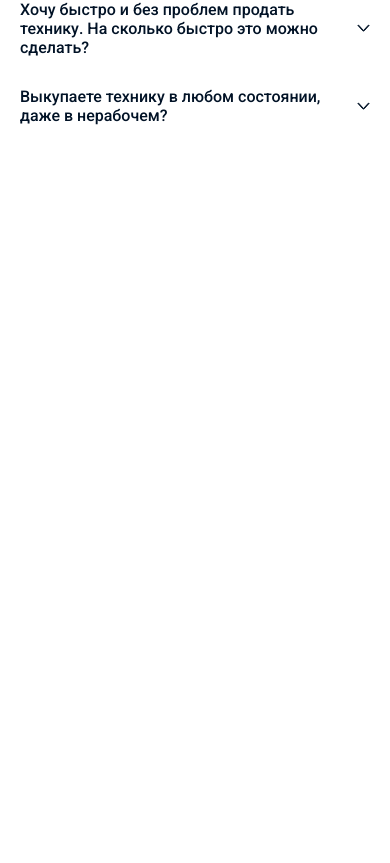
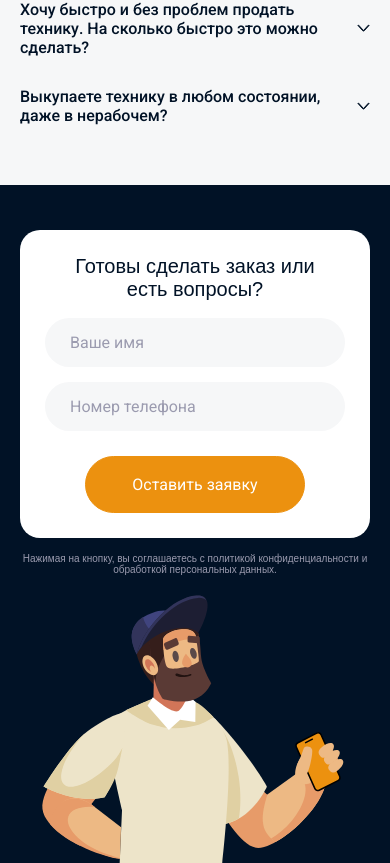
Before and after one commit to violoctecia/kzn197323wk32, a Nuxt app: page / in a window 390 px wide. Shown: the part 4139-5002 px from the top of the page. Before the commit the page ends 4324 px from the top, so only its background shows below. Built offline with nearby package versions, Linux system fonts and the light colour scheme; a web font is replaced by a local one.

Commit message:
first commit

```diff
--- a/assets/style/main.css
+++ b/assets/style/main.css
@@ -95,10 +95,15 @@ body {
     cursor: pointer;
     border: 1px solid var(--orang);
 }
-button:hover {
+button:hover, button:focus {
     background: var(--white);
     color: var(--orang);
-
+}
+button:disabled {
+    border: 1px solid #9B9BAF;
+    background: #f6f7f8;
+    color: #9B9BAF;
+    cursor: not-allowed;
 }
 @media (max-width: 1130px) {
     .container {
--- a/components/faq.vue
+++ b/components/faq.vue
@@ -58,6 +58,7 @@ const faq = [
 <style scoped>
 section {
     padding: 65px 0;
+    background: var(--background);
 }
 
 h2 {
--- /dev/null
+++ b/components/form-block.vue
@@ -0,0 +1,173 @@
+<script setup>
+import { useForm, ErrorMessage, Field } from 'vee-validate';
+import * as Yup from 'yup';
+
+const validationSchema = Yup.object({
+    name: Yup.string()
+        .required('Имя обязательно для заполнения')
+        .min(2, 'Имя должно содержать не менее 2 символов'),
+    phone: Yup.string()
+        .required('Номер телефона обязателен для заполнения')
+        .matches(/^\+?[1-9]\d{1,14}$/, 'Неправильный формат номера телефона')
+});
+
+const { handleSubmit, isSubmitting, isValid } = useForm({
+    validationSchema,
+    initialValues: {
+        name: '',
+        phone: '',
+    },
+});
+
+const onSubmit = handleSubmit(values => {
+    console.log('Данные формы:', values);
+});
+</script>
+
+<template>
+    <section>
+        <div class="container">
+            <img src="/images/human.svg" alt=" " loading="lazy">
+            <div class="form">
+                <form @submit.prevent="onSubmit" novalidate>
+                    <span class="title">Готовы сделать заказ или есть вопросы?</span>
+                    <div class="inputs">
+                        <div class="input">
+                            <Field name="name" placeholder="Ваше имя" />
+                            <ErrorMessage name="name" />
+                        </div>
+                        <div class="input">
+                            <Field name="phone" placeholder="Номер телефона" pattern="[0-9]*" />
+                            <ErrorMessage name="phone" />
+                        </div>
+                    </div>
+                    <button type="submit" class="button">
+                        Оставить заявку
+                    </button>
+                </form>
+                <span>Нажимая на кнопку, вы соглашаетесь с политикой конфиденциальности и обработкой персональных данных.</span>
+            </div>
+        </div>
+    </section>
+</template>
+
+
+<style scoped>
+section {
+    background: var(--dark-blue);
+}
+
+.container {
+    padding-top: 30px;
+    max-width: 920px;
+    display: flex;
+    justify-content: space-between;
+    align-items: center;
+}
+
+.form {
+    max-width: 400px;
+    display: flex;
+    flex-direction: column;
+    align-items: center;
+    gap: 15px;
+    span {
+        font-weight: 400;
+        font-size: 10px;
+        text-align: center;
+        color: #9B9BAF;
+    }
+    form {
+        display: flex;
+        flex-direction: column;
+        align-items: center;
+        background: var(--white);
+        border-radius: 20px;
+        padding: 25px;
+
+        .title {
+            font-weight: 500;
+            font-size: 20px;
+            text-align: center;
+            color: var(--dark-blue);
+            margin-bottom: 15px;
+        }
+
+
+        .inputs {
+            margin-bottom: 25px;
+            display: flex;
+            flex-direction: column;
+            gap: 15px;
+            width: 100%;
+
+            .input {
+                display: flex;
+                flex-direction: column;
+                gap: 8px;
+
+                input {
+                    width: 100%;
+                    border-radius: 60px;
+                    padding: 15px 25px;
+                    background: #f6f7f8;
+
+                    font-family: var(--second-family), sans-serif;
+                    font-weight: 400;
+                    font-size: 16px;
+                    color: var(--dark-blue);
+                }
+
+                span {
+                    text-align: start;
+                    padding-left: 25px;
+                    font-family: var(--second-family), sans-serif;
+                    font-weight: 500;
+                    font-size: 11px;
+                    color: red;
+                }
+            }
+        }
+    }
+}
+
+input::placeholder {
+    font-family: var(--second-family), sans-serif;
+    font-weight: 400;
+    font-size: 16px;
+    color: #9B9BAF;
+}
+@media (max-width: 900px) {
+    .container {
+        padding-top: 45px;
+        max-width: none;
+        flex-direction: column-reverse;
+    }
+    img {
+        max-width: 460px;
+        width: 100%;
+    }
+    .form {
+        max-width: 600px;
+        form {
+
+            .title {
+                margin-bottom: 17px;
+                max-width: 95%;
+            }
+
+
+            .inputs {
+
+                .input {
+                    gap: 5px;
+
+                    span {
+                        padding-left: 15px;
+                    }
+                }
+            }
+        }
+    }
+}
+</style>
--- a/package.json
+++ b/package.json
@@ -12,8 +12,10 @@
   },
   "dependencies": {
     "nuxt": "^3.13.2",
+    "vee-validate": "^4.14.4",
     "vue": "latest",
-    "vue-router": "latest"
+    "vue-router": "latest",
+    "yup": "^1.4.0"
   },
   "devDependencies": {
     "gh-pages": "^6.2.0"
--- a/pages/index.vue
+++ b/pages/index.vue
@@ -1,6 +1,7 @@
 <script setup>
 import ReviewsBlock from '~/components/reviews-block.vue';
 import Faq from '~/components/faq.vue';
+import FormBlock from '~/components/form-block.vue';
 </script>
 
 <template>
@@ -9,6 +10,7 @@ import Faq from '~/components/faq.vue';
     <tech-block />
     <reviews-block />
     <faq />
+    <form-block />
 </template>
 
 <style scoped>
```
Also changed, not shown: public/images/human.svg (added), 1 other file (tests, documents, lock files or other folders).
